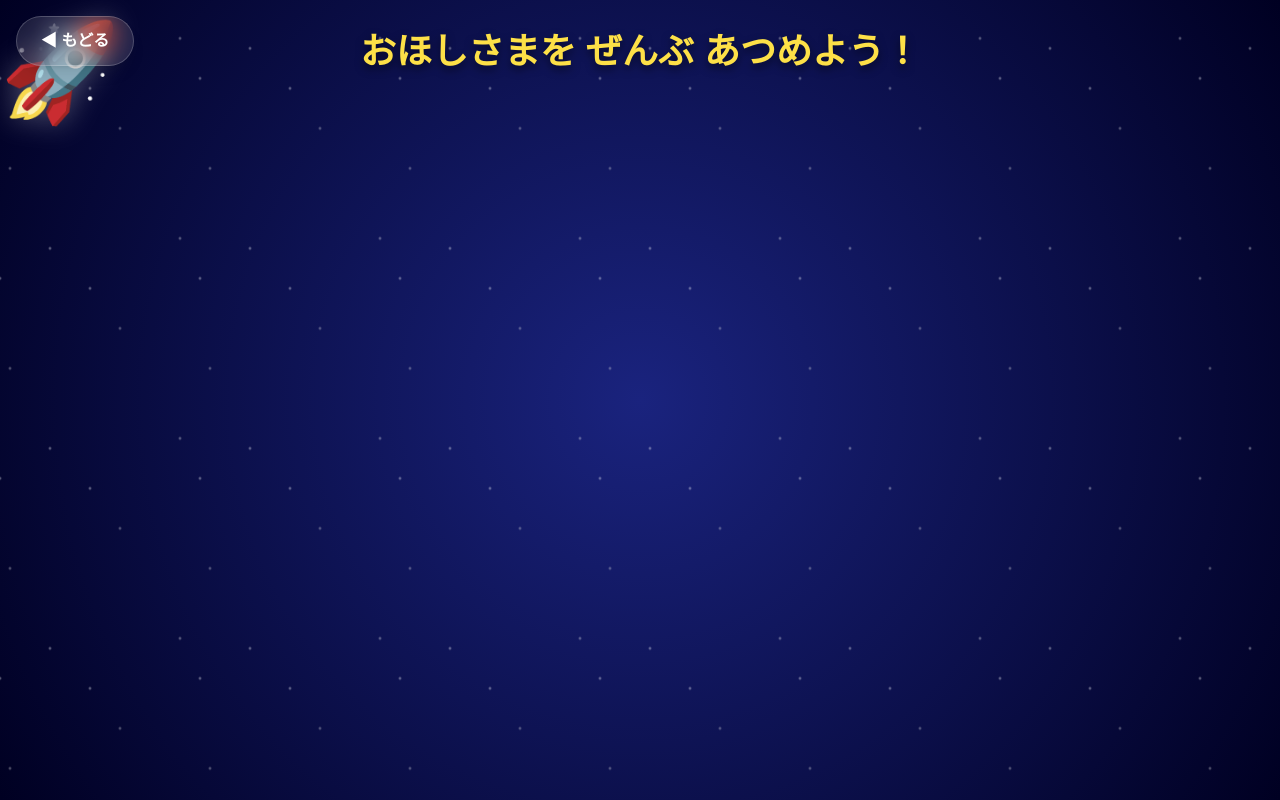
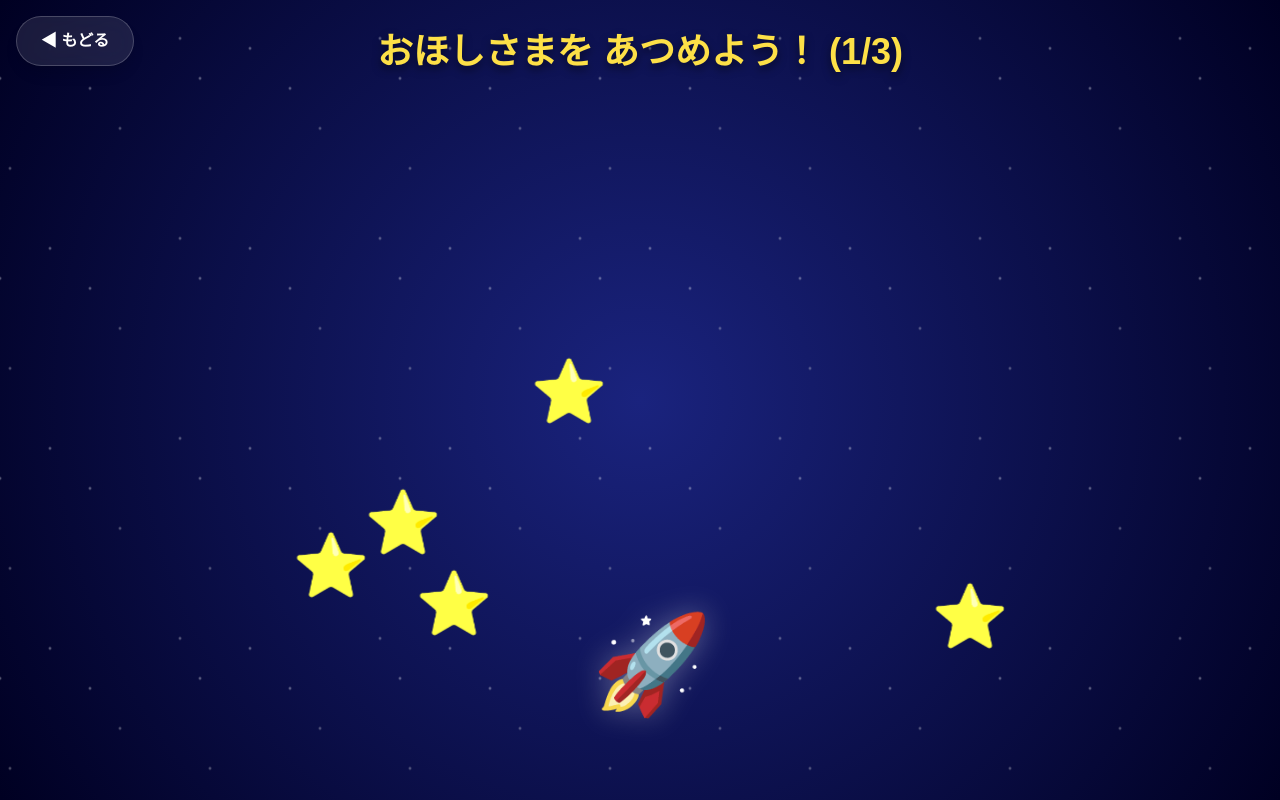
Before and after one commit to makke-ya/EduToys, a website: page games/006_rocket_star/start.html in a window 1280 px wide. Drawn offline with nearby package versions, Linux system fonts and the light colour scheme.

Commit message:
fix(006_rocket_star): add h-screen to body to prevent container collapse

```diff
--- a/games/006_rocket_star/start.html
+++ b/games/006_rocket_star/start.html
@@ -83,7 +83,7 @@
         }
     </style>
 </head>
-<body class="flex flex-col items-center justify-center relative">
+<body class="flex flex-col items-center justify-center relative h-screen">
 
     <div class="space-bg"></div>
     <div class="stars-overlay"></div>
@@ -93,14 +93,16 @@
         ◀ もどる
     </button>
 
-    <div id="game-stage">
-        <div id="instruction-area" class="absolute top-8 left-0 w-full text-center z-[500] pointer-events-none">
-            <h1 id="instruction" class="text-3xl md:text-4xl font-black text-yellow-300 drop-shadow-[0_4px_4px_rgba(0,0,0,0.5)]">
-                おほしさまを ぜんぶ あつめよう！
-            </h1>
+    <div id="game-container" class="w-full h-full relative overflow-hidden">
+        <div id="game-stage" class="w-full h-full relative pointer-events-none">
+            <div id="instruction-area" class="absolute top-8 left-0 w-full text-center z-[500] pointer-events-none">
+                <h1 id="instruction" class="text-3xl md:text-4xl font-black text-yellow-300 drop-shadow-[0_4px_4px_rgba(0,0,0,0.5)]">
+                    おほしさまを ぜんぶ あつめよう！
+                </h1>
+            </div>
+
+            <div id="rocket" class="rocket pointer-events-auto">🚀</div>
         </div>
-
-        <div id="rocket" class="rocket">🚀</div>
     </div>
 
     <!-- 終了画面オーバーレイ -->
```
